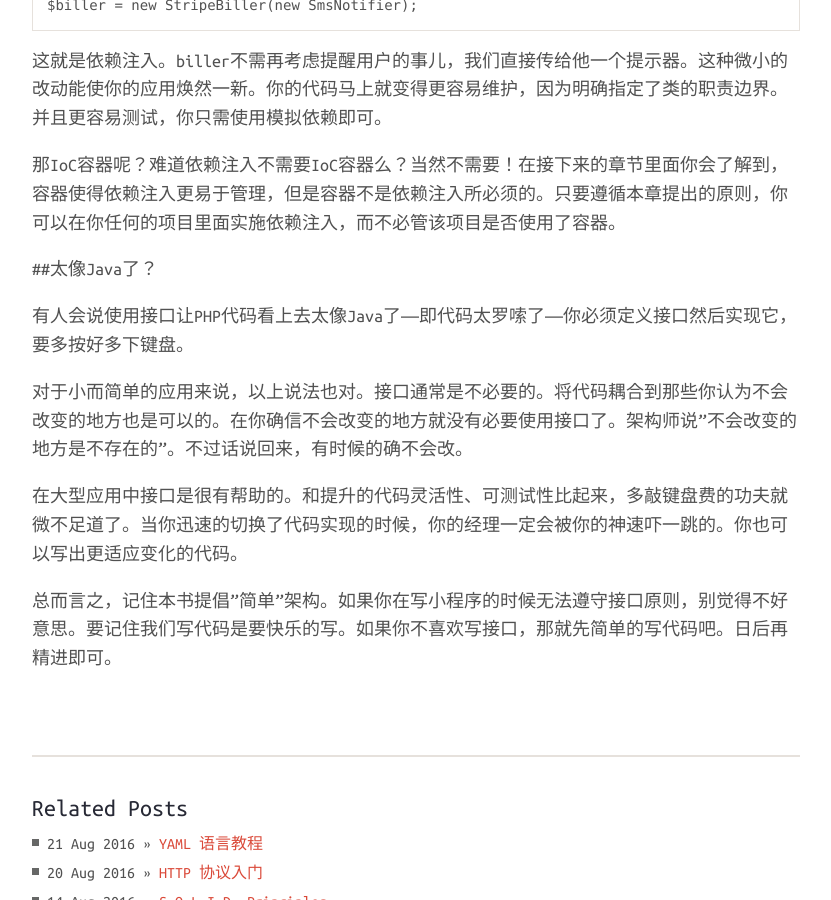
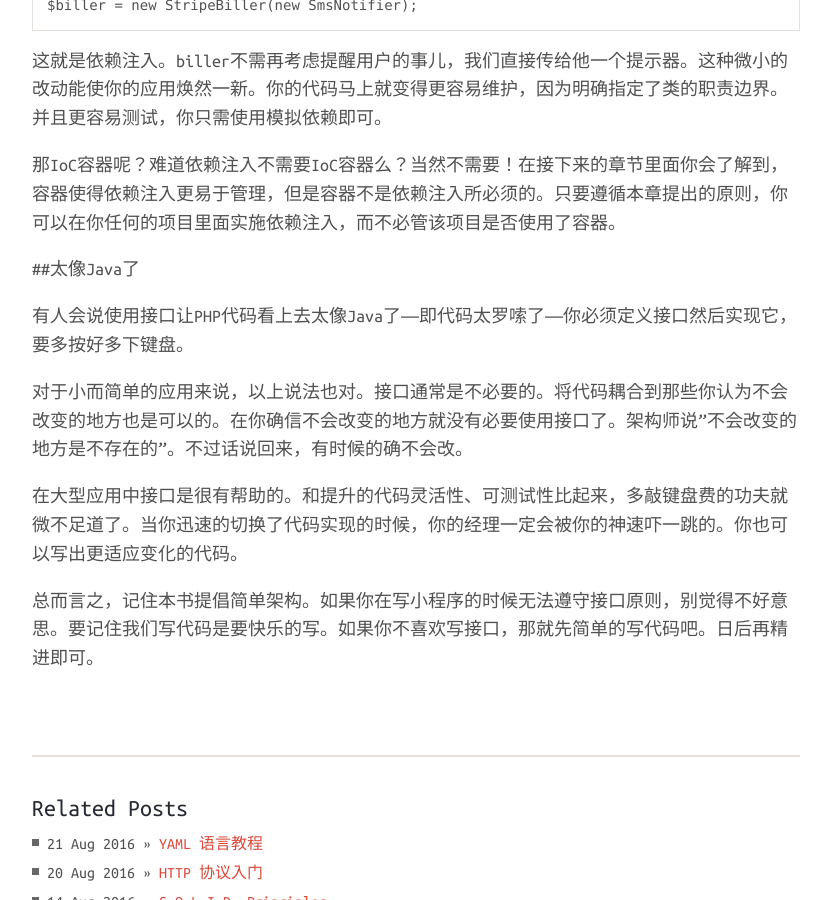
Before and after one commit to kellyshaws/kellyshaws.github.io, a Jekyll site: the page built from _posts/2016-04-22-from-apprentice-to-artisan-2.markdown, in a window 1280 px wide and 900 px high, scrolled down 1375 px. Shown: the whole window, without its empty margins (224-1055 px from the left). Built offline with Jekyll 4.4.1, drawn with Linux system fonts in a browser that asks for light colours; nearby versions of some CDN libraries; comment, search, counter and statistics services are not loaded; some of the changed text lies outside the part shown.

Commit message:
change article
change article

```diff
--- a/_posts/2016-04-22-from-apprentice-to-artisan-2.markdown
+++ b/_posts/2016-04-22-from-apprentice-to-artisan-2.markdown
@@ -48,9 +46,9 @@ class StripeBiller implements BillerInterface
 
 <blockquote>
 <p>
-	使用接口<br>
+    使用接口<br>
 
-	写接口可能看上去挺麻烦，但实际上能加速你的开发。你不用实现任何接口，就能使用模拟库来模拟你的接口，进而测试整个后台逻辑！<br>
+    写接口可能看上去挺麻烦，但实际上能加速你的开发。你不用实现任何接口，就能使用模拟库来模拟你的接口，进而测试整个后台逻辑！<br>
 </p>
 </blockquote>
 
@@ -65,7 +63,7 @@ $biller = new StripeBiller(new SmsNotifier);
 
 那IoC容器呢？难道依赖注入不需要IoC容器么？当然不需要！在接下来的章节里面你会了解到，容器使得依赖注入更易于管理，但是容器不是依赖注入所必须的。只要遵循本章提出的原则，你可以在你任何的项目里面实施依赖注入，而不必管该项目是否使用了容器。<br>
 
-##太像Java了？
+##太像Java了
 
 有人会说使用接口让PHP代码看上去太像Java了——即代码太罗嗦了——你必须定义接口然后实现它，要多按好多下键盘。<br>
 
@@ -73,4 +71,4 @@ $biller = new StripeBiller(new SmsNotifier);
 
 在大型应用中接口是很有帮助的。和提升的代码灵活性、可测试性比起来，多敲键盘费的功夫就微不足道了。当你迅速的切换了代码实现的时候，你的经理一定会被你的神速吓一跳的。你也可以写出更适应变化的代码。<br>
 
-总而言之，记住本书提倡"简单"架构。如果你在写小程序的时候无法遵守接口原则，别觉得不好意思。要记住我们写代码是要快乐的写。如果你不喜欢写接口，那就先简单的写代码吧。日后再精进即可。<br>
+总而言之，记住本书提倡简单架构。如果你在写小程序的时候无法遵守接口原则，别觉得不好意思。要记住我们写代码是要快乐的写。如果你不喜欢写接口，那就先简单的写代码吧。日后再精进即可。<br>
```
Also changed, not shown: other parts of _posts/2016-04-22-from-apprentice-to-artisan-2.markdown (+2 -4 lines).
